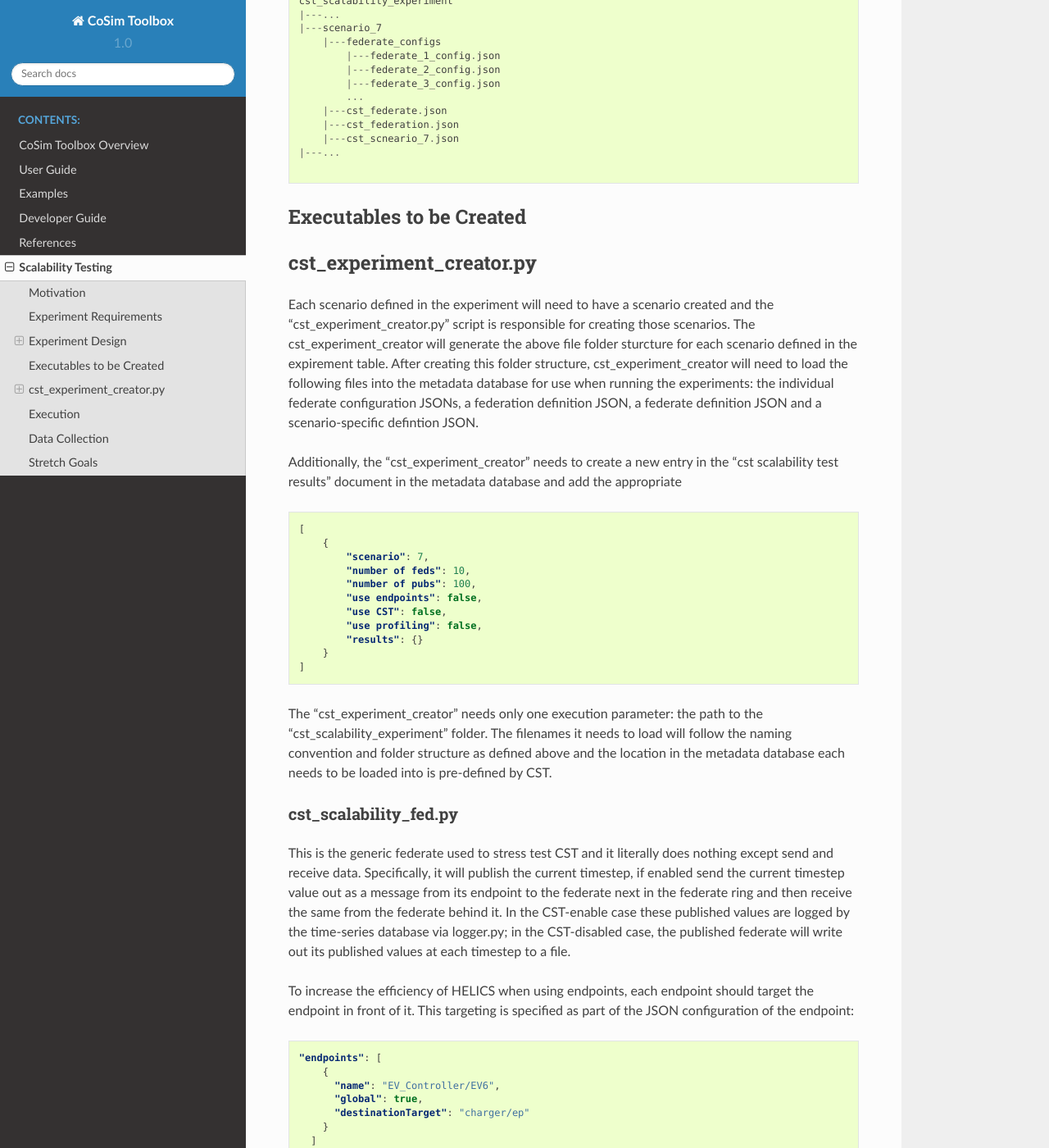
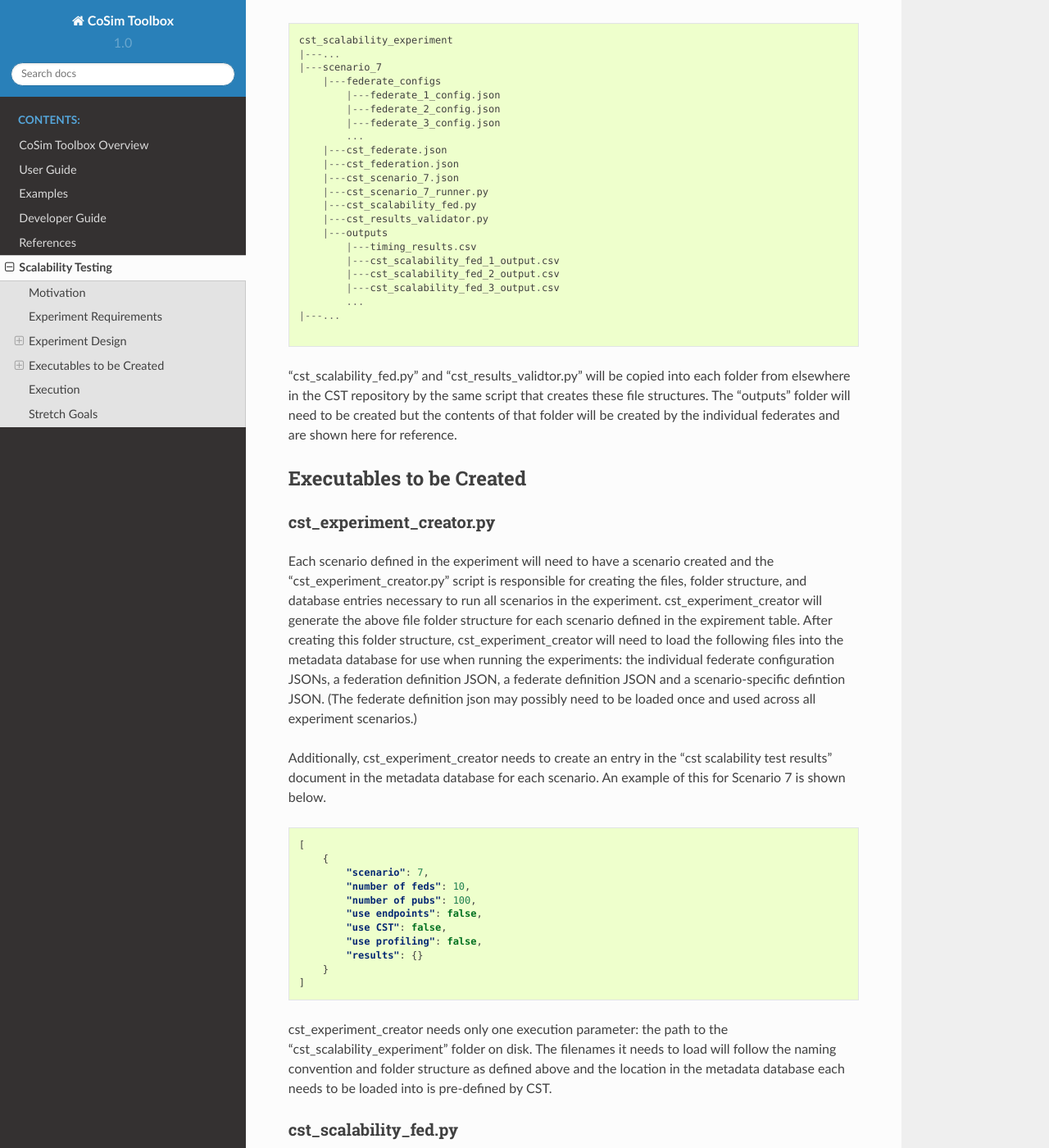
Before and after one commit to pnnl/cst, a Sphinx documentation site: the page built from docs/scalability_testing.md, in a window 1280 px wide and 1400 px high, scrolled down 4130 px. Shown: the whole window at 82% size. Built offline with Sphinx 7.4.7 and the Read the Docs theme 2.0.0, drawn with Linux system fonts in a browser that asks for light colours; formulas are drawn with MathJax 3; some of the changed text lies outside the part shown.

Commit message:
Update scalability test definition

````diff
--- a/docs/scalability_testing.md
+++ b/docs/scalability_testing.md
@@ -15,13 +15,13 @@
 2. Uses federate.py
 3. Uses metadata database and time-series database
 4. Produces sufficient data to exercise the time-series database via logger.py
-5. Federation execution time instrumentation
+5. Federation execution time instrumentation to measure execution time under various conditions
 6. Needs to be able to be run without CST as baseline
     - Same number of federates and same federation topology
+    - Uses federate.py (Debatable; Trevor speculates there's not a lot of inefficiency there)
     - No Docker
     - Writing to file rather than database
     - Local configuration JSON files, no configuration via APIs
-    - Launching by same mechanism (runner.py)
     - Use the same version of Python locally as in the Docker environment
 
 
@@ -31,10 +31,10 @@
 The CST scalability experiment will have the following parameters and values:
 
 1. Number of federates: [10, 100, 1000]
-2. Number of pubs and subs per federate [1, 10, 100]
-3. Use of endpoints [true, false]
-4. Use of CST [true, false]
-5. Use of profiling [true, false]
+2. Number of pubs and subs per federate: [1, 10, 100]
+3. Use of endpoints: [true, false]
+4. Use of CST: [true, false]
+5. Use of profiling: [true, false]
 
 A full factorial version of this study is as follows:
 
@@ -121,12 +121,13 @@
 
 
 ### Experiment Creation
-The federation will create the following files on disk (_x_ is the number of federates and _m_ is the scenario test designator)
+To run a given scenario, the following files will need to be created on disk (_x_ is the number of federates and _m_ is the scenario test designator)
 
 1. **federate_x_config.json** - HELICS configuration JSON for a given federate
 2. **cst_federate.json** - Federate defintion information used by CST
 3. **cst_federation.json** - Federation definition information used by CST
 4. **cst_scenario_m.json** - Scenario definition information used by CST
+5. **cst_scenario_m_runner.py** - Launch script for the execution of this scenario
 
 The files will be arranged as follows (for example when scenario m = 7)
 ```
@@ -140,18 +141,29 @@
         ...
     |---cst_federate.json
     |---cst_federation.json
-    |---cst_scneario_7.json
+    |---cst_scenario_7.json
+    |---cst_scenario_7_runner.py
+    |---cst_scalability_fed.py
+    |---cst_results_validator.py
+    |---outputs
+        |---timing_results.csv
+        |---cst_scalability_fed_1_output.csv
+        |---cst_scalability_fed_2_output.csv
+        |---cst_scalability_fed_3_output.csv
+        ...
 |---...
 
 ```
 
+"cst_scalability_fed.py" and "cst_results_validtor.py" will be copied into each folder from elsewhere in the CST repository by the same script that creates these file structures. The "outputs" folder will need to be created but the contents of that folder will be created by the individual federates and are shown here for reference.
+
 
 ## Executables to be Created
 
-## cst_experiment_creator.py
-Each scenario defined in the experiment will need to have a scenario created and the "cst_experiment_creator.py" script is responsible for creating those scenarios. The cst_experiment_creator will generate the above file folder sturcture for each scenario defined in the expirement table. After creating this folder structure, cst_experiment_creator will need to load the following files into the metadata database for use when running the experiments: the individual federate configuration JSONs, a federation definition JSON, a federate definition JSON and a scenario-specific defintion JSON.
+### cst_experiment_creator.py
+Each scenario defined in the experiment will need to have a scenario created and the "cst_experiment_creator.py" script is responsible for creating the files, folder structure, and database entries necessary to run all scenarios in the experiment. cst_experiment_creator will generate the above file folder structure for each scenario defined in the expirement table. After creating this folder structure, cst_experiment_creator will need to load the following files into the metadata database for use when running the experiments: the individual federate configuration JSONs, a federation definition JSON, a federate definition JSON and a scenario-specific defintion JSON. (The federate definition json may possibly need to be loaded once and used across all experiment scenarios.)
 
-Additionally, the "cst_experiment_creator" needs to create a new entry in the "cst scalability test results" document in the metadata database and add the appropriate
+Additionally, cst_experiment_creator needs to create an entry in the "cst scalability test results" document in the metadata database for each scenario. An example of this for Scenario 7 is shown below.
 
 ```json
 [
@@ -167,53 +179,100 @@
 ]
 ```
 
-The "cst_experiment_creator" needs only one execution parameter: the path to the "cst_scalability_experiment" folder. The filenames it needs to load will follow the naming convention and folder structure as defined above and the location in the metadata database each needs to be loaded into is pre-defined by CST.
+cst_experiment_creator needs only one execution parameter: the path to the "cst_scalability_experiment" folder on disk. The filenames it needs to load will follow the naming convention and folder structure as defined above and the location in the metadata database each needs to be loaded into is pre-defined by CST.
 
 ### cst_scalability_fed.py
-This is the generic federate used to stress test CST and it literally does nothing except send and receive data. Specifically, it will publish the current timestep, if enabled send the current timestep value out as a message from its endpoint to the federate next in the federate ring and then receive the same from the federate behind it. In the CST-enable case these published values are logged by the time-series database via logger.py; in the CST-disabled case, the published federate will write out its published values at each timestep to a file.
+This is the generic federate used to stress test CST and it literally does nothing except send and receive data via HELICS. Specifically, it will receive data from the federate behind it in the ring on its subscriptions and endpoint (if applicable for the given scenario). It will also  use its defined publication(s) and endpoint (if applicable for the given scenario) to send the current timestep value to the federate next in the ring.  In the CST-enable case these published values are logged by the time-series database via logger.py; in the CST-disabled case, the published federate will write out its published values at each timestep to a file.
 
 To increase the efficiency of HELICS when using endpoints, each endpoint should target the endpoint in front of it. This targeting is specified as part of the JSON configuration of the endpoint:
 
 ```json
 "endpoints": [
     {
-      "name": "EV_Controller/EV6",
-      "global": true,
-      "destinationTarget": "charger/ep"
+      "name": "ep",
+      "global": false,
+      "destination_target": "federate_name_next_in_ring/ep"
     }
   ]
 ```
 
-Psuedocode the the cst_scalability federate is as follow:
+The command line arguments for cst_scalability_fed are as follows:
+
+1. **Federate index value** - which position in the federate ring this federate will take on
+2. **CST flag** - Indicates whether to use CST or not and impact various federate operations such as configuration and output logging.
+3. **Profiling flag** - Indicates whether to turn on the profiling capability or not.
+
+Psuedocode for cst_scalability_fed is as follow:
 
 ```python
-read_input_parameters() # argparse library, Trevor has lots of examples
-configure_federation(use_cst)
+read_input_parameters() # argparse library; Trevor has lots of examples
+configure_federation(use_cst_flag)
 while requested_time < num_timesteps:
     request_next_time()
     get_subscribed_values() # and do nothing with them
     publish_new_values()
-    if not use_cst:
+    if not use_cst_flag:
         write_publish_values_to_file()
 destroy_federate()
 ```
 
+### cst_scenario_m_runner.sh
+This runner script will be used by either CST to launch the experiment or when launching the federation when running in the native environment. The contents of the script will be similar between these two cases but not identical. In particular, cst_scalability_fed needs to know how it is being run for various activities such as configuring itself (via the metadata database or a local JSON file) or correctly logging its output data.
+
+This runner script is also responsible for recording the execution time information and pushing it into the "results" object of the scenario definition in the metadata database. That object should be structured as follows:
+
+```json
+"results": {
+    "runtime": 1234
+}
+```
+
+If later more details profiling information is added, the object structure will be expanded.
+
+### cst_results_validator.py
+Though the data exchanged in the co-simulation is just created for test purposes, we do need to validate that the data exchanges took place as expected. To do this, the outputs generated in each scenario need to be checked for completeness. That is, at every time step, for every publication and endpoint, for every federate, the data written to the database or output file needs to be checked. Due to the design of the federation and the data payloads, the time the data was sent will be the same as the data itself.
+
+The folder structure itself will indicate which scenario cst_results_validator needs to validate and the specific scenario defintion can be pulled from the metadata database (_e.g._ number of federates, number of publications). Once the validation is completed, the "validated" boolean can be set in the "results" object for this scenario in the metadata database as shown below:
+
+```json
+"results": {
+    "runtime": 1234,
+    "validated": true
+}
+```
+
+
 ### cst_scalability_post_processing.py
-Collect results and create artifacts (graphs, tables). Scenario defitions should be stored in metadata database
+This script is responsible for creating the artifacts of the analysis; in this case, the graphs showing the impact of the various factors. Before creating the graphs, though, the "validated" flag needs to be checked to ensure that the scenario run executed succesffully. If not all outputs have been validated then a (non-terminal) error should be thrown and that data omitted from the appropriate graphs.
+
+
+ Once all scenario results have been confirmed validate, the following graphs will need to be created:
+
+
+- Use endpoints = false
+ - Pub count = 1, **Graph:** x-axis: Fed count, y-axis: delta in runtime between [1, 19], [2, 20], and [3, 21]
+ - Pub count = 10 **Graph:** x-axis: Fed count, y-axis: delta in runtime between [4, 22], [5, 23], and [6, 24]
+ - Pub count = 100 **Graph:** x-axis: Fed count, y-axis: delta in runtime between [7, 25], [8, 26], and [9, 27]
+- Use endpoints = true
+ - Pub count = 1 **Graph:** x-axis: Fed count, y-axis: delta in runtime between [10, 28], [11, 29], and [12, 30]
+ - Pub count = 10 **Graph:** x-axis: Fed count, y-axis: delta in runtime between [13, 31], [14, 32], and [15, 33]
+ - Pub count = 100 **Graph:** x-axis: Fed count, y-axis: delta in runtime between [16, 34], [17, 35], and [18, 36]
+
+
 
 ## Execution
+The "cst_scalability_experiment" produced by cst_experiment_creator.py should be placed in the CST "run/python" folder where it can be launched either by a local interpreter of the Python container in CST.
 
-All of this should be able to be placed in the CST `run/python` folder where it can be launched either by a local interpreter of the Python container in CST.
+For scenarios where the data is logged to file and 1000 federates are running simultaneously, it may be necessary to adjust the number of open files the OS supports. In Linux this is a configurable system variable.
 
-All of this should be able to be implemented in a generic Python federate. The federate will accept the following command-line parameters:
-1. **Federate index value** - Indicates which HELICS configuration file to load
-2. **CST flag** - Indicates whether to use CST or not.
-3. **Profiling flag** - Indicates whether to turn on the profiling capability or not.
+The execution order for the entire experiment will be as follows:
 
-
-## Data Collection
-All of these will be used to create a scalability scenario definition document in the metadata database called "cst scalability test results". The document will be structured as follows:
-
+```sh
+cst_experiment_creator.py # Creates the folder structure for all the scenarios and creates necessary documents in the metadata database
+cst_scenario_m_runner.sh # Execute the runner for each scenario.
+cst_results_validator.py # After all scenarios are complete, validate their results
+cst_scalability_post_processing.py # After results have been validated, create the results graphs
+```
 
 
 
````
Also changed, not shown: other parts of docs/scalability_testing.md (+1 -1 lines).
